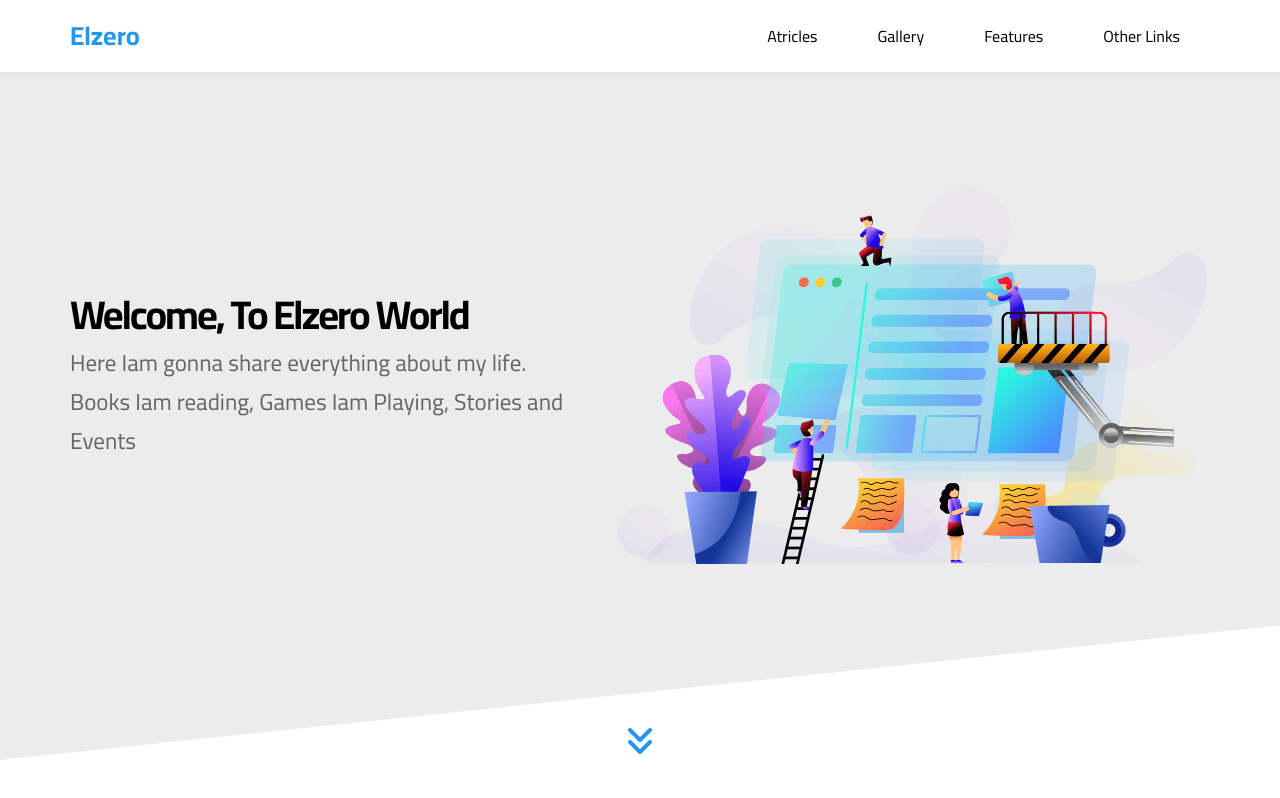
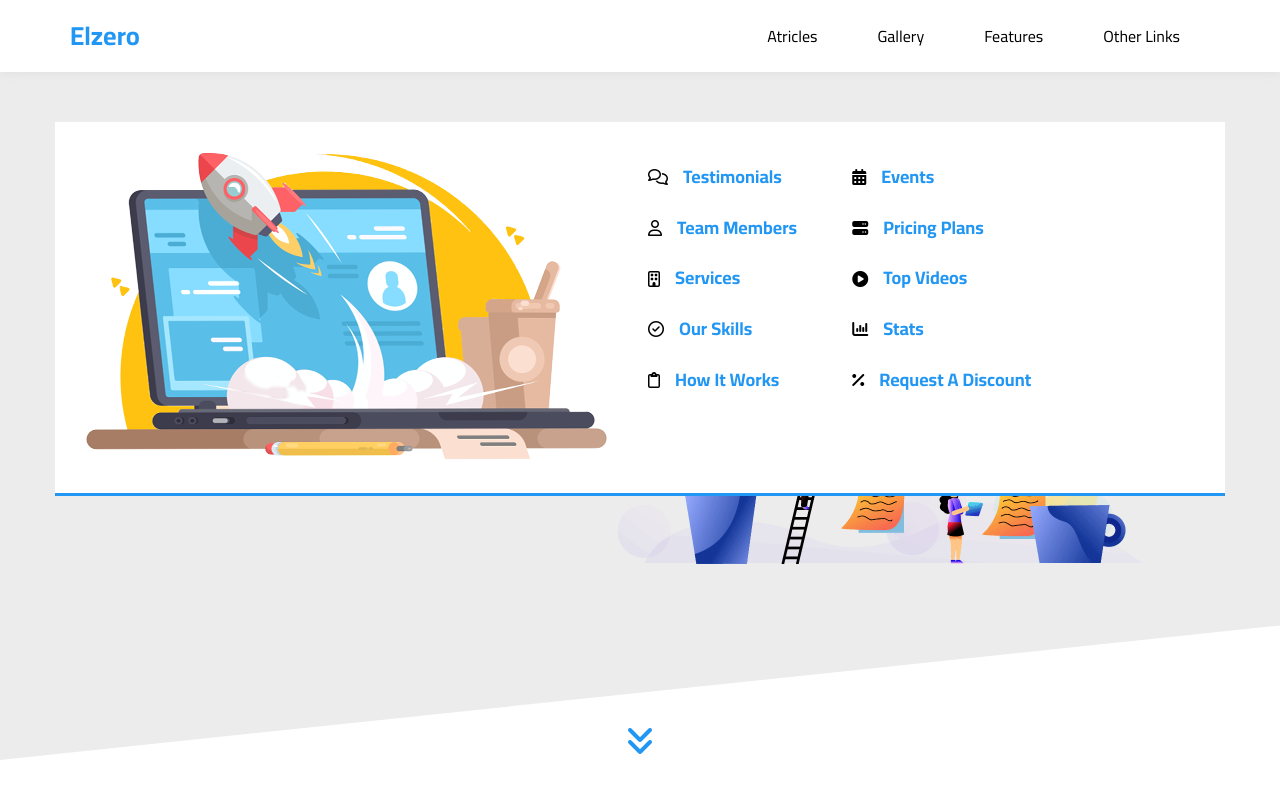
Before and after one commit to aGiBam/ElZero, a plain HTML site: page index.html in a window 1280 px wide. Drawn offline with Linux system fonts and the light colour scheme.

Commit message:
#07 - Mega Menu Part 1

```diff
--- a/CSS/elzero.css
+++ b/CSS/elzero.css
@@ -135,6 +135,45 @@ a {
 .header .main-nav > li > a:hover::before {
   left: 0;
 }
+.header .mega-menu {
+  position: absolute;
+  width: 100%;
+  left: 0;
+  top: calc(100% + 50px);
+  padding: 30px;
+  background-color: white;
+  border-bottom: 3px solid var(--main-color);
+  z-index: 100;
+  display: flex;
+  gap: 40px;
+  transition:
+    top var(--main-transition-duration),
+    opacity var(--main-transition-duration);
+}
+.header .mega-menu .image img {
+  max-width: 100%;
+}
+.header .mega-menu .links {
+}
+.header .mega-menu .links li {
+  display: flex;
+  align-items: center;
+}
+.header .mega-menu .links li::before {
+}
+.header .mega-menu .links li:hover:before {
+}
+.header .mega-menu .links li a {
+  color: var(--main-color);
+  padding: 15px;
+  display: block;
+  font-size: 18px;
+  font-weight: bold;
+}
+.header .mega-menu .links li a i {
+  margin-right: 10px;
+}
+
 /* End Header */
 /* Start Landing */
 .landing {
@@ -220,7 +259,8 @@ a {
 /* End Landing */
 /* Start Animation */
 @keyframes up-and-down {
-  0%, 100% {
+  0%,
+  100% {
     top: 0;
   }
   50% {
@@ -228,10 +268,16 @@ a {
   }
 }
 @keyframes bouncing {
-  0%, 10%, 20%, 50%, 80%, 100% {
+  0%,
+  10%,
+  20%,
+  50%,
+  80%,
+  100% {
     transform: translateY(0);
   }
-  40%, 60% {
+  40%,
+  60% {
     transform: translateY(-15px);
   }
 }
--- a/index.html
+++ b/index.html
@@ -22,7 +22,33 @@
                 <li><a href="#articles">Atricles</a></li>
                 <li><a href="#gallery">Gallery</a></li>
                 <li><a href="#features">Features</a></li>
-                <li><a href="#otherLinks">Other Links</a></li>
+                <li><a href="#otherLinks">Other Links</a>
+                    <!-- Start MegaMenu -->
+                    <div class="mega-menu">
+                        <div class="image">
+                            <img src="imgs/megamenu.png" alt="">
+                        </div>
+                        <ul class="links">
+                            <li><i class="fa-regular fa-comments"></i><a href="#testimonials">Testimonials</a>
+                            </li>
+                            <li><i class="fa-regular fa-user"></i><a href="#teamMembers">Team Members</a></li>
+                            <li><i class="fa-regular fa-building"></i><a href="#services">Services</a></li>
+                            <li><i class="fa-regular fa-circle-check"></i><a href="#ourSkills">Our Skills</a>
+                            </li>
+                            <li><i class="fa-regular fa-clipboard"></i><a href="howItWorks">How It Works</a>
+                            </li>
+                        </ul>
+                        <ul class="links">
+                            <li><i class="fa-solid fa-calendar-days"></i><a href="#events">Events</a></li>
+                            <li><i class="fa-solid fa-server"></i><a href="#pricingPlans">Pricing Plans</a></li>
+                            <li><i class="fa-solid fa-circle-play"></i><a href="#topVideos">Top Videos</a></li>
+                            <li><i class="fa-solid fa-chart-column"></i><a href="#stats">Stats</a></li>
+                            <li><i class="fa-solid fa-percent"></i><a href="#requestDiscount">Request A
+                                    Discount</a></li>
+                        </ul>
+                    </div>
+                    <!-- End MegaMenu -->
+                </li>
 
             </ul>
         </div>
@@ -34,7 +60,7 @@
             <div class="text">
                 <h1>Welcome, To Elzero World</h1>
                 <p>Here Iam gonna share everything about my life.
-                Books Iam reading, Games Iam Playing, Stories and Events</p>
+                    Books Iam reading, Games Iam Playing, Stories and Events</p>
             </div>
             <div class="image">
                 <img src="/imgs/landing-image.png" alt="">
```
